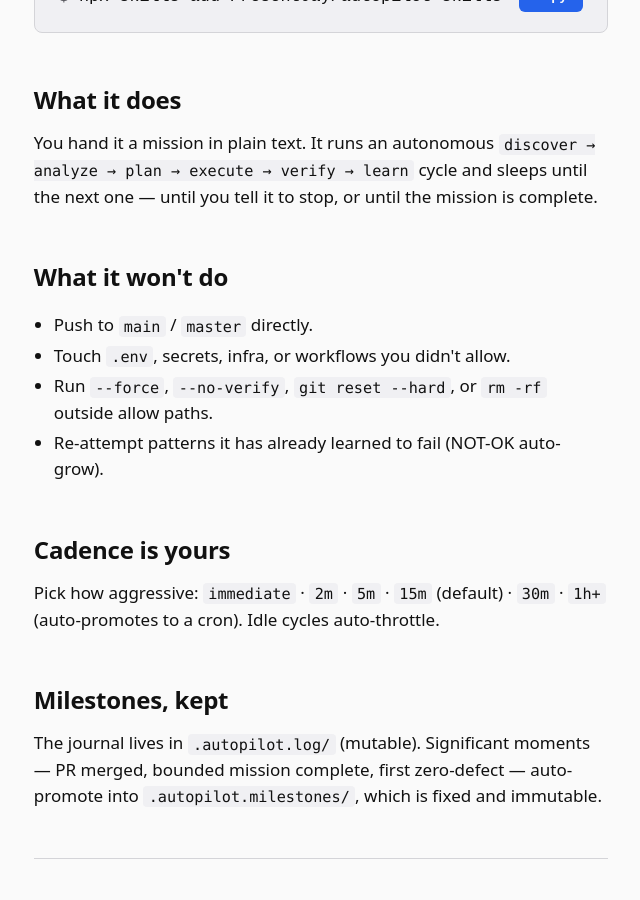
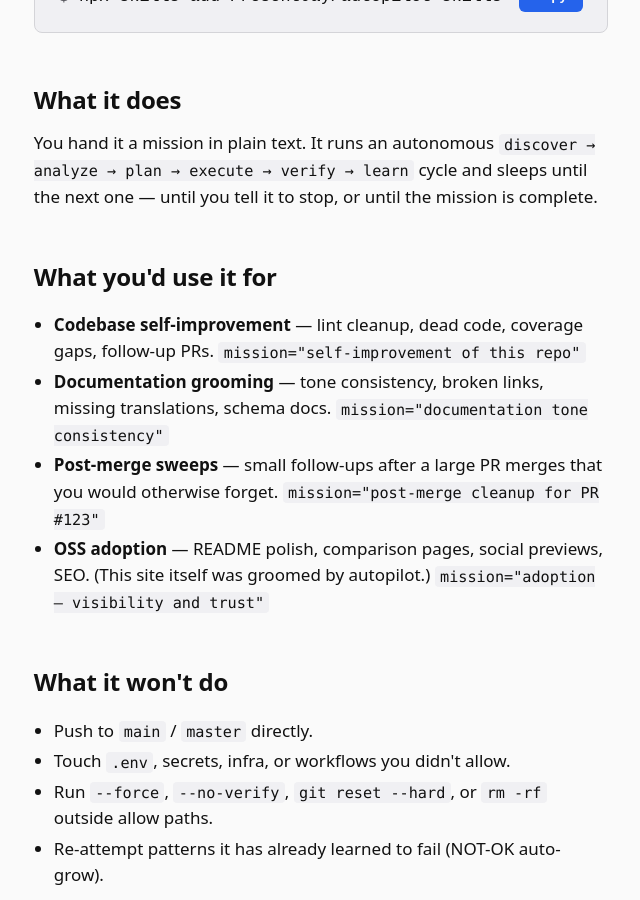
Before and after one commit to PresentJay/autopilot-skills, a Jekyll site: the page docs/index.html, which Jekyll copies as it is, in a window 1280 px wide and 900 px high, scrolled down 547 px. Shown: the whole window, without its empty margins (319-959 px from the left). Built offline with Jekyll 4.4.1, drawn with Linux system fonts in a browser that asks for light colours.

Commit message:
auto(ADO-002): use-cases section on 4-lang landing
Insert "What you'd use it for" between "What it does" and "What it
won't do" — answers the first-visit question "what would I actually
use this for?". 4 bullets each with a copyable mission= snippet:

- Codebase self-improvement
- Documentation grooming
- Post-merge sweeps
- OSS adoption (recursive — this site itself was groomed by autopilot)

Translated natively across en / ko / zh / ja matching prior
translation polish (PR #10).

Cycle 2 of adoption mission. Discovery: 0 hits for showcase/use-case
across docs/. Cognitive gap was the bottleneck — visitors couldn't
self-identify a fit in <5s.

```diff
--- a/docs/index.html
+++ b/docs/index.html
@@ -38,6 +38,14 @@
   <h2>What it does</h2>
   <p>You hand it a mission in plain text. It runs an autonomous <code>discover → analyze → plan → execute → verify → learn</code> cycle and sleeps until the next one — until you tell it to stop, or until the mission is complete.</p>
 
+  <h2>What you'd use it for</h2>
+  <ul>
+    <li><strong>Codebase self-improvement</strong> — lint cleanup, dead code, coverage gaps, follow-up PRs. <code>mission="self-improvement of this repo"</code></li>
+    <li><strong>Documentation grooming</strong> — tone consistency, broken links, missing translations, schema docs. <code>mission="documentation tone consistency"</code></li>
+    <li><strong>Post-merge sweeps</strong> — small follow-ups after a large PR merges that you would otherwise forget. <code>mission="post-merge cleanup for PR #123"</code></li>
+    <li><strong>OSS adoption</strong> — README polish, comparison pages, social previews, SEO. (This site itself was groomed by autopilot.) <code>mission="adoption — visibility and trust"</code></li>
+  </ul>
+
   <h2>What it won't do</h2>
   <ul>
     <li>Push to <code>main</code> / <code>master</code> directly.</li>
```
Also changed, not shown: docs/ja/index.html (+8 -0 lines), docs/ko/index.html (+8 -0 lines), docs/zh/index.html (+8 -0 lines).
